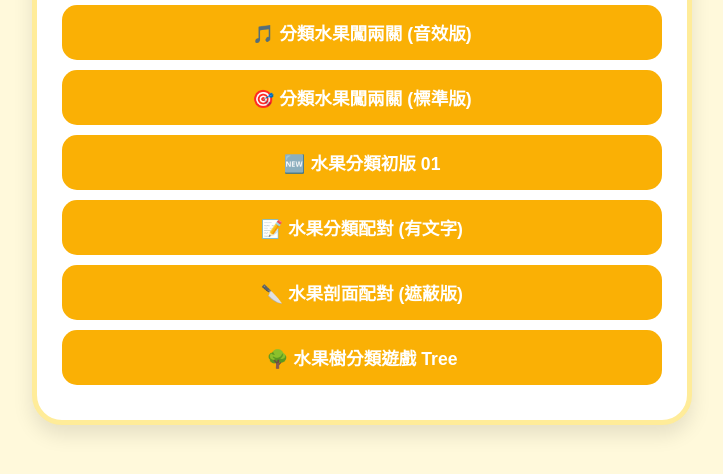
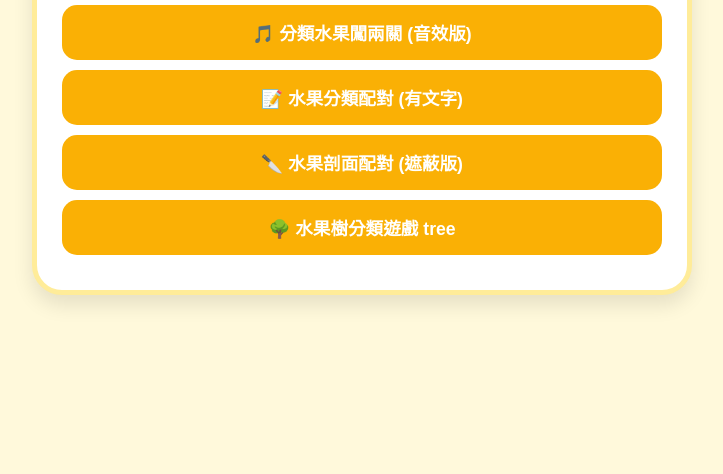
Before and after one commit to regina5703-hash/my-game, a plain HTML site: page index.html in a window 1280 px wide. Shown: the part 150-624 px from the top of the page, without its empty margins (278-1001 px from the left). Drawn offline with Linux system fonts and the light colour scheme.

Commit message:
Update game links in index.html
Removed two game links and updated the text for the tree game link.

```diff
--- a/index.html
+++ b/index.html
@@ -22,11 +22,9 @@
         <h1>🍎 我的水果遊戲大廳 🍓</h1>
         <div class="game-list">
             <a class="btn" href="分類水果闖兩關(有音效).html">🎵 分類水果闖兩關 (音效版)</a>
-            <a class="btn" href="分類水果闖兩關.html">🎯 分類水果闖兩關 (標準版)</a>
-            <a class="btn" href="水果分類初版01.html">🆕 水果分類初版 01</a>
             <a class="btn" href="水果分類配對有文字描述.html">📝 水果分類配對 (有文字)</a>
             <a class="btn" href="水果剖面配對遮蔽版.html">🔪 水果剖面配對 (遮蔽版)</a>
-            <a class="btn" href="水果樹分類遊戲tree.html">🌳 水果樹分類遊戲 Tree</a>
+            <a class="btn" href="水果樹分類遊戲tree.html">🌳 水果樹分類遊戲 tree</a>
         </div>
     </div>
 </body>
```
